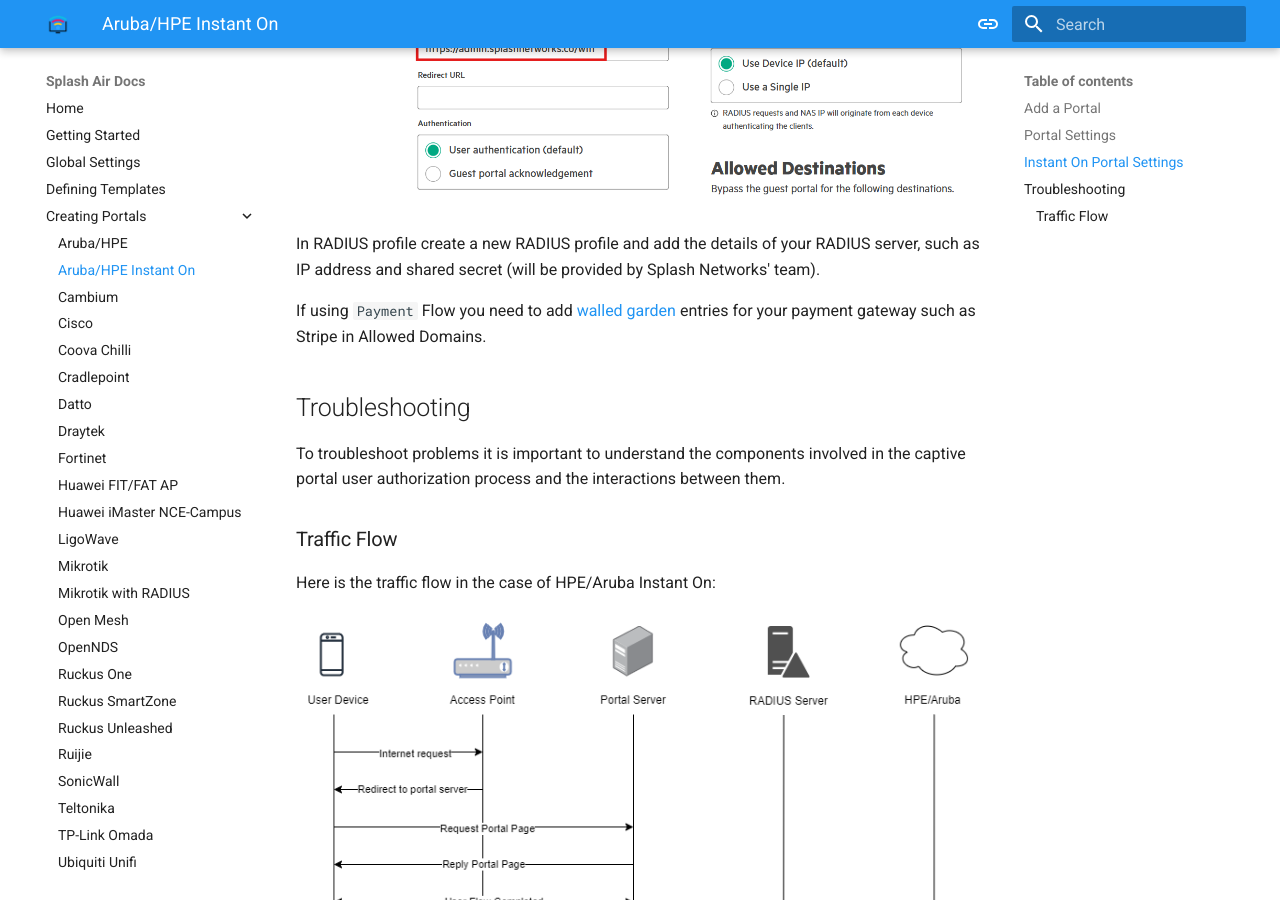
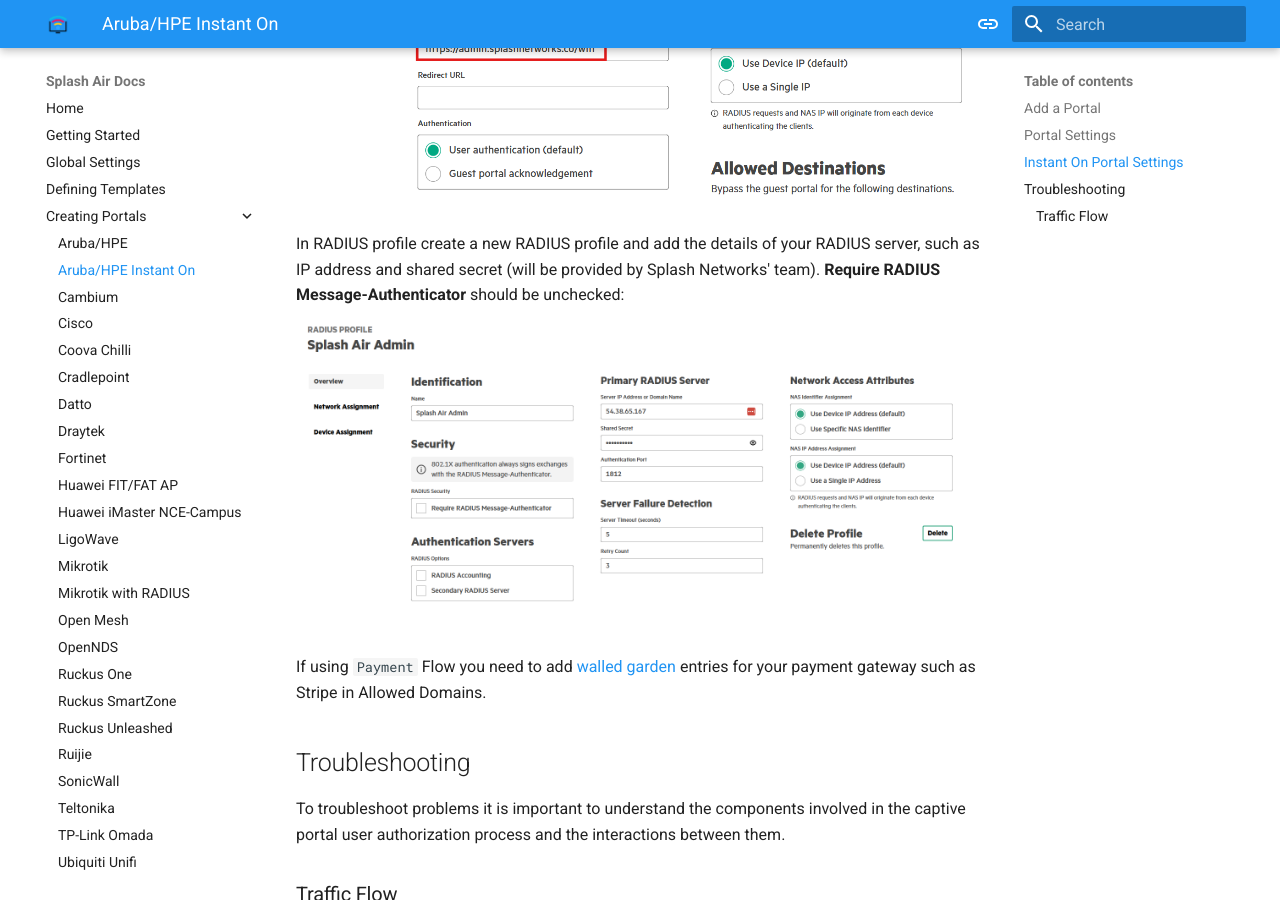
Before and after one commit to splash-networks/admin-panel-doc, an MkDocs documentation site: the page built from docs/portals/aruba-instant-on.md, in a window 1280 px wide and 900 px high, scrolled down 2287 px. Built offline with MkDocs 1.6.1 and Material for MkDocs 9.7.7, drawn with Linux system fonts in a browser that asks for light colours.

Commit message:
aruba ion radius

```diff
--- a/docs/portals/aruba-instant-on.md
+++ b/docs/portals/aruba-instant-on.md
@@ -36,7 +36,9 @@
 
 ![Aruba Portal URL](../assets/images/portals/aruba/aruba-portal-url.png)
 
-In RADIUS profile create a new RADIUS profile and add the details of your RADIUS server, such as IP address and shared secret (will be provided by Splash Networks' team).
+In RADIUS profile create a new RADIUS profile and add the details of your RADIUS server, such as IP address and shared secret (will be provided by Splash Networks' team). **Require RADIUS Message-Authenticator** should be unchecked:
+
+![Aruba Portal URL](../assets/images/portals/aruba/radius.png)
 
 If using `Payment` Flow you need to add [walled garden](../walled-garden.md) entries for your payment gateway such as Stripe in Allowed Domains.
 
```
Also changed, not shown: docs/assets/images/portals/aruba/radius.png (added).
